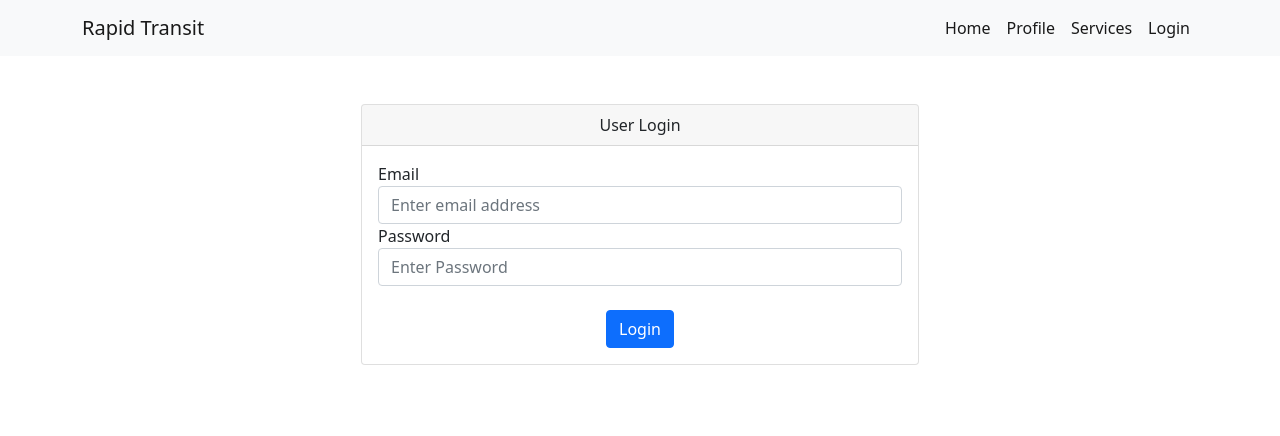
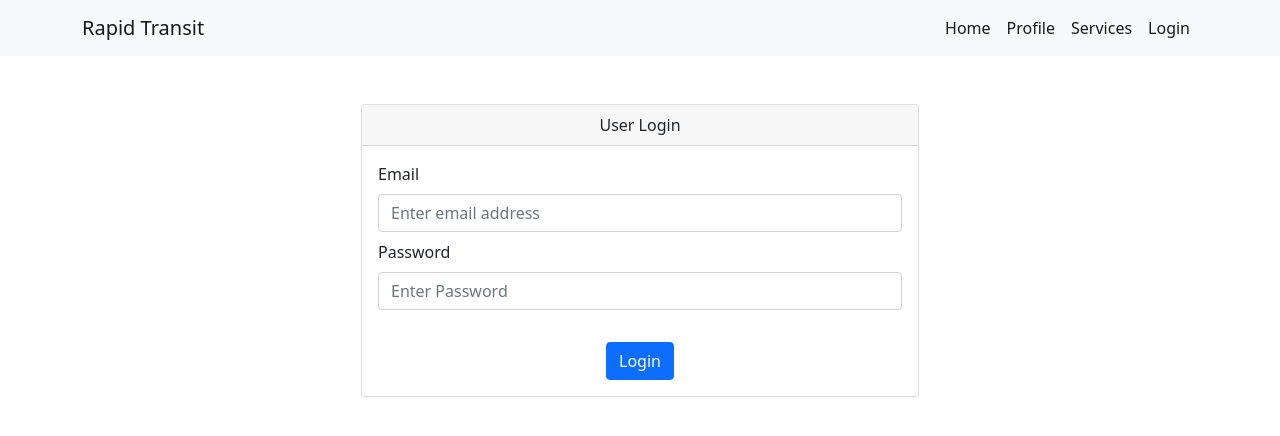
Before and after one commit to Praize-Jha18/local-transportation-ticketing-system, a React (Vite) app: page /login in a window 1280 px wide. Shown: the top 436 px of the page. Built offline with nearby package versions, Linux system fonts and the light colour scheme.

Commit message:
add margin vertical to textfield

```diff
--- a/src/components/textfield.jsx
+++ b/src/components/textfield.jsx
@@ -15,7 +15,7 @@ export const TextField = ({ label, placeHolder, type, defaultValue, onChange })
         <div className="form-group">
             <label>{label}</label>
             <input
-                className="form-control"
+                className="form-control my-2"
                 placeholder={placeHolder}
                 type={type}
                 value={value}
```
